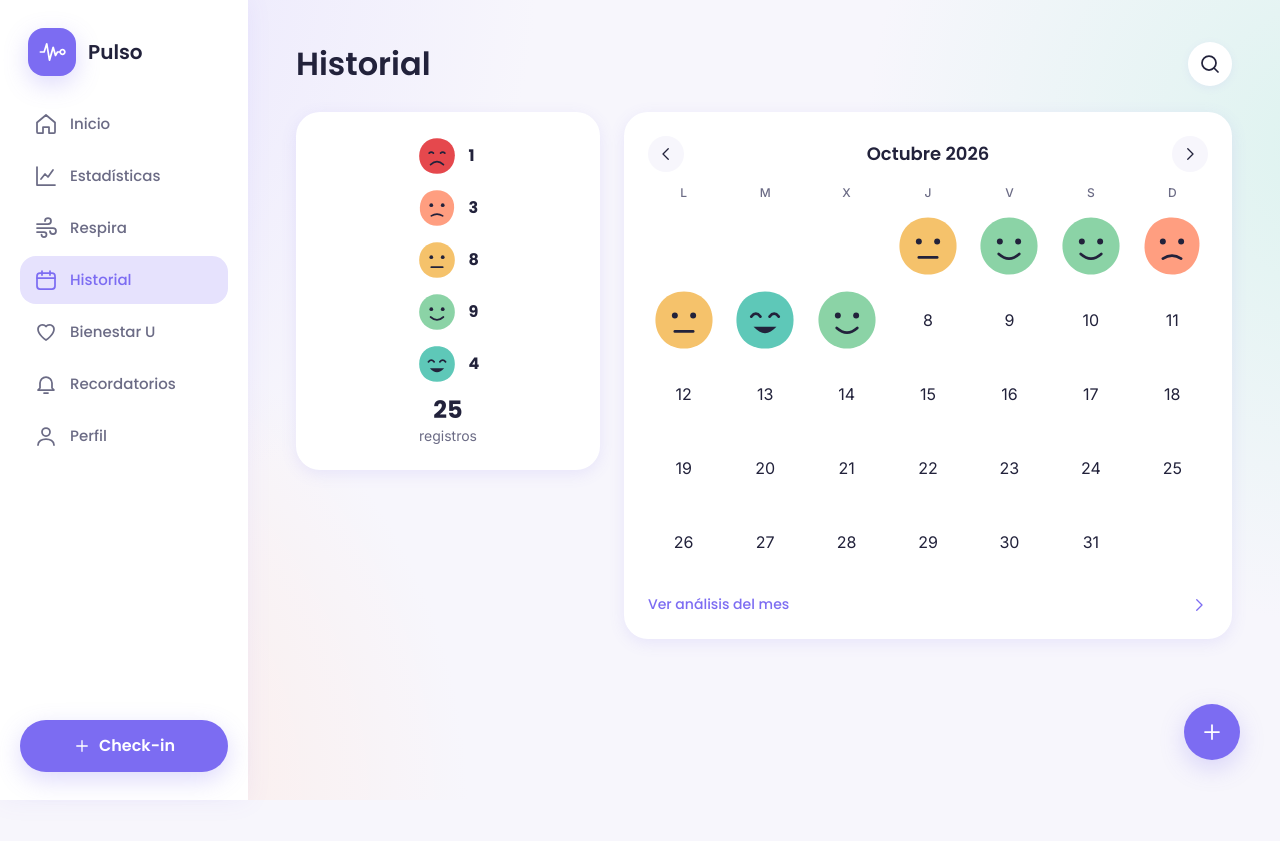
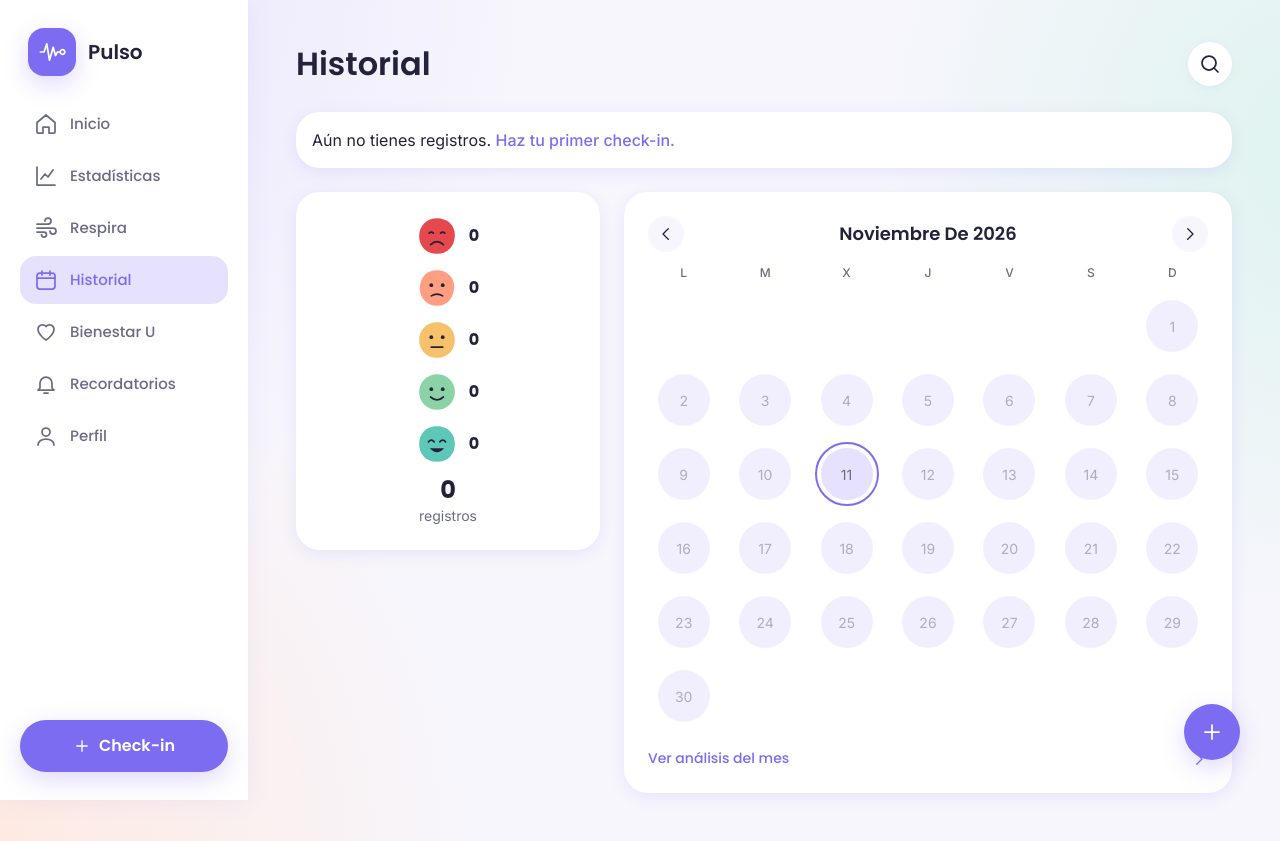
Before and after one commit to juangallardo19/Pulso, an Angular app: page /historial in a window 1280 px wide. Before the commit the page ends 800 px from the top, so only its background shows below. Built offline with nearby package versions, Linux system fonts and the light colour scheme.

Commit message:
feat(historial): arma el calendario del mes desde el historial guardado

```diff
--- a/src/app/pages/history/history.html
+++ b/src/app/pages/history/history.html
@@ -9,18 +9,33 @@
       ></a>
     </header>
 
+    <p class="card empty" [class.oculto]="historial.length > 0">
+      Aún no tienes registros.
+      <a routerLink="/checkin/animo">Haz tu primer check-in.</a>
+    </p>
+
     <section class="history-grid">
       <!-- Contadores del mes -->
       <article class="card counters">
         <div class="faces">
-          <div class="count"><img src="moods/1.svg" alt="Muy mal" /><strong>1</strong></div>
-          <div class="count"><img src="moods/2.svg" alt="Mal" /><strong>3</strong></div>
-          <div class="count"><img src="moods/3.svg" alt="Regular" /><strong>8</strong></div>
-          <div class="count"><img src="moods/4.svg" alt="Bien" /><strong>9</strong></div>
-          <div class="count"><img src="moods/5.svg" alt="Muy bien" /><strong>4</strong></div>
+          <div class="count">
+            <img src="moods/1.svg" alt="Muy mal" /><strong>{{ contar(1) }}</strong>
+          </div>
+          <div class="count">
+            <img src="moods/2.svg" alt="Mal" /><strong>{{ contar(2) }}</strong>
+          </div>
+          <div class="count">
+            <img src="moods/3.svg" alt="Regular" /><strong>{{ contar(3) }}</strong>
+          </div>
+          <div class="count">
+            <img src="moods/4.svg" alt="Bien" /><strong>{{ contar(4) }}</strong>
+          </div>
+          <div class="count">
+            <img src="moods/5.svg" alt="Muy bien" /><strong>{{ contar(5) }}</strong>
+          </div>
         </div>
         <div class="total">
-          <span class="metric">25</span>
+          <span class="metric">{{ registrosDelMes() }}</span>
           <span class="small">registros</span>
         </div>
       </article>
@@ -31,7 +46,7 @@
           <button class="icon-btn" type="button" aria-label="Mes anterior">
             <span class="icon sm i-left"></span>
           </button>
-          <h3>Octubre 2026</h3>
+          <h3 class="nombre-mes">{{ nombreMes }}</h3>
           <button class="icon-btn" type="button" aria-label="Mes siguiente">
             <span class="icon sm i-right"></span>
           </button>
@@ -43,20 +58,13 @@
         </div>
 
         <div class="grid">
-          <span class="cell" *ngFor="let empty of emptyDays"></span>
+          <span class="cell" *ngFor="let e of emptyDays"></span>
 
-          <a
-            *ngFor="let day of days"
-            class="cell"
-            routerLink="/historial/dia"
-            [ngClass]="day.isToday ? 'today' : ''"
-          >
-            <img [src]="'moods/' + day.mood + '.svg'" [alt]="'Día ' + day.number" />
-          </a>
-
-          <span class="cell future" *ngFor="let number of futureDays">
-            <span class="num">{{ number }}</span>
-          </span>
+          <app-day-cell
+            *ngFor="let d of dias"
+            [day]="d"
+            (elegir)="elegirDia($event)"
+          ></app-day-cell>
         </div>
 
         <a routerLink="/estadisticas" class="more">
--- a/src/app/pages/history/history.scss
+++ b/src/app/pages/history/history.scss
@@ -78,6 +78,19 @@
   border-radius: 50%;
 }
 
+.nombre-mes {
+  text-transform: capitalize;
+}
+
+.empty a {
+  color: var(--primary);
+  font-weight: 500;
+}
+
+.oculto {
+  display: none;
+}
+
 .more {
   display: flex;
   align-items: center;
--- a/src/app/pages/history/history.ts
+++ b/src/app/pages/history/history.ts
@@ -2,31 +2,55 @@ import { Component } from '@angular/core';
 import { CommonModule } from '@angular/common';
 import { RouterLink } from '@angular/router';
 import { NavBar } from '../../components/nav-bar/nav-bar';
+import { DayCell } from '../../domain/history/day-cell/day-cell';
 import { Day } from '../../models/day.model';
+import { CheckinEntry } from '../../models/checkin.model';
 
 @Component({
   selector: 'app-history',
-  imports: [CommonModule, RouterLink, NavBar],
+  imports: [CommonModule, RouterLink, NavBar, DayCell],
   templateUrl: './history.html',
   styleUrl: './history.scss',
 })
 export class History {
-  // Octubre 2026 empieza en jueves: 3 espacios vacíos antes del día 1
-  emptyDays = [1, 2, 3];
+  historial: CheckinEntry[] = JSON.parse(localStorage.getItem('pulso-historial') ?? '[]');
 
-  // Días que ya tienen registro de ánimo
-  days: Day[] = [
-    { number: 1, mood: 3 },
-    { number: 2, mood: 4 },
-    { number: 3, mood: 4 },
-    { number: 4, mood: 2 },
-    { number: 5, mood: 3 },
-    { number: 6, mood: 5 },
-    { number: 7, mood: 4, isToday: true },
-  ];
+  hoy = new Date();
+  anio = this.hoy.getFullYear();
+  mes = this.hoy.getMonth();
+  nombreMes = this.hoy.toLocaleDateString('es-CO', { month: 'long', year: 'numeric' });
 
-  // Días que aún no llegan
-  futureDays = [
-    8, 9, 10, 11, 12, 13, 14, 15, 16, 17, 18, 19, 20, 21, 22, 23, 24, 25, 26, 27, 28, 29, 30, 31,
-  ];
+  // Lunes = primera columna
+  emptyDays = Array((new Date(this.anio, this.mes, 1).getDay() + 6) % 7).fill(0);
+  totalDias = new Date(this.anio, this.mes + 1, 0).getDate();
+
+  dias: Day[] = this.armarDias();
+
+  armarDias(): Day[] {
+    const lista: Day[] = [];
+    for (let n = 1; n <= this.totalDias; n++) {
+      const fecha = new Date(this.anio, this.mes, n).toLocaleDateString('en-CA');
+      const registro = this.historial.find((d) => d.date === fecha);
+      lista.push({
+        number: n,
+        mood: registro ? registro.mood : 0,
+        isToday: n === this.hoy.getDate(),
+        date: fecha,
+      });
+    }
+    return lista;
+  }
+
+  // Cuántos días del mes tienen ese ánimo
+  contar(valor: number) {
+    return this.dias.filter((d) => d.mood === valor).length;
+  }
+
+  registrosDelMes() {
+    return this.dias.filter((d) => d.mood !== 0).length;
+  }
+
+  elegirDia(dia: Day) {
+    localStorage.setItem('pulso-dia-seleccionado', dia.date ?? '');
+  }
 }
```
